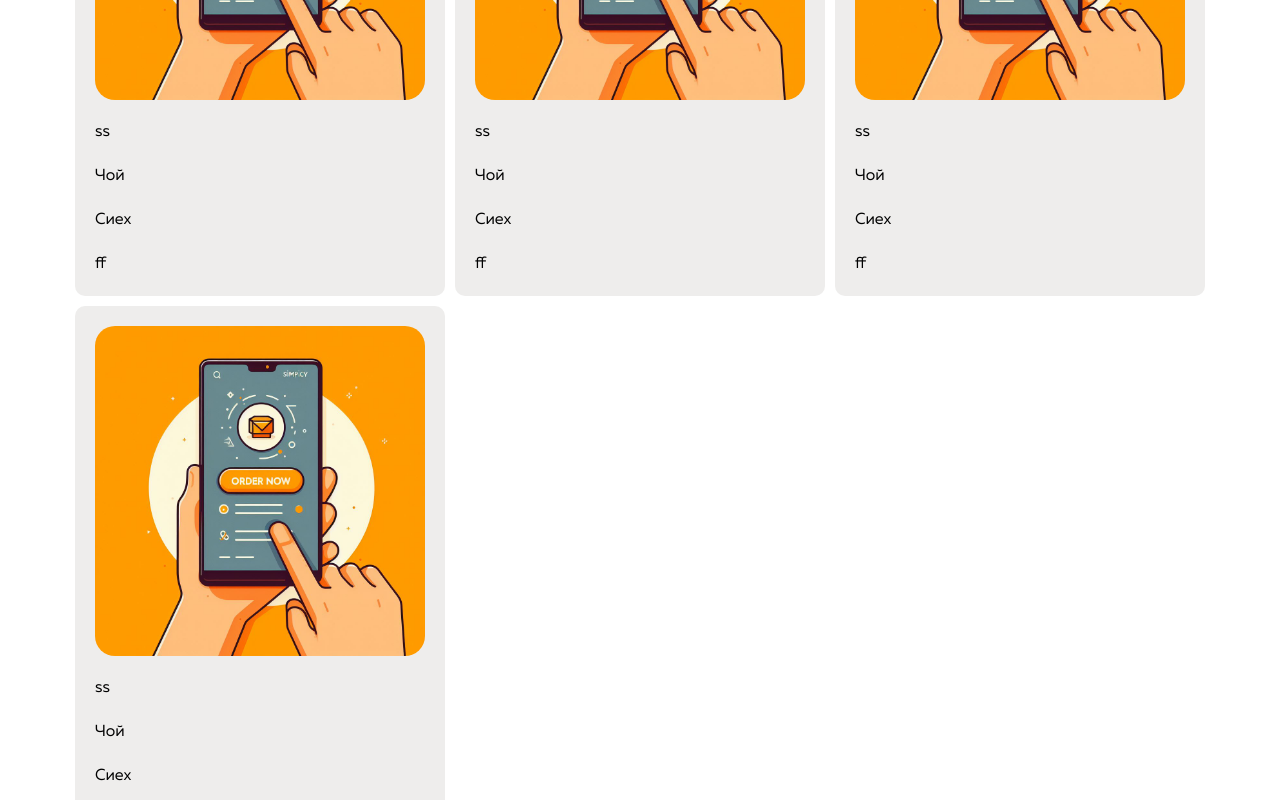
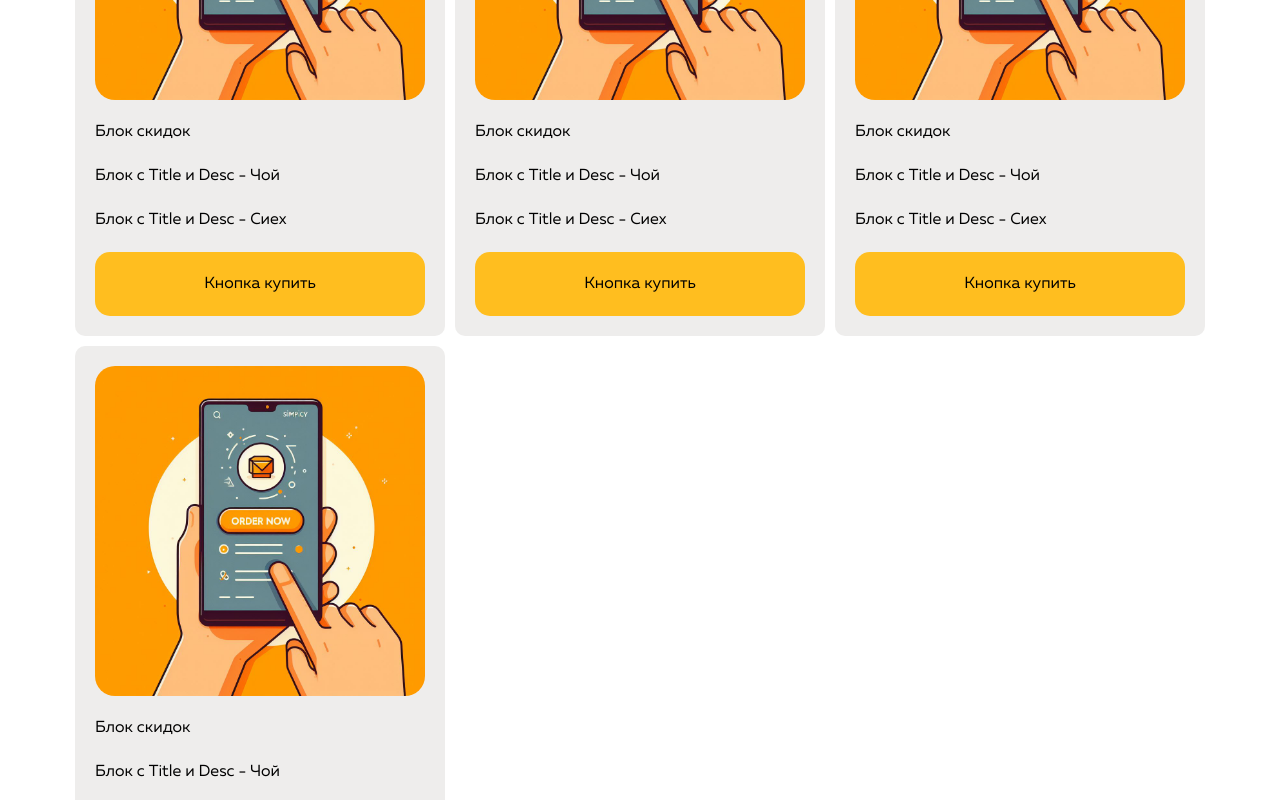
Before and after one commit to Komil-Muminov/Simplify-Github, a React (Vite) app: page / in a window 1280 px wide. Shown: the part 860-1660 px from the top of the page. Built offline with nearby package versions, Linux system fonts and the light colour scheme.

Commit message:
added btnBuy to cards

```diff
--- a/src/Components/Products/Card/Card.jsx
+++ b/src/Components/Products/Card/Card.jsx
@@ -5,10 +5,10 @@ export const Card = ({ title, desc, img }) => {
 			<div className="cards">
 				<div className="card__content flex flex-wrap flex-col ">
 					<img src={img} alt="sda" className="card__img" />
-					<span className="discounts_presents">ss</span>
-					<p>{title}</p>
-					<p>{desc}</p>
-					<a>ff</a>
+					<span className="discounts_presents">Блок скидок</span>
+					<p className="card__info-title"> Блок с Title и Desc - {title}</p>
+					<p className="card__info-desc"> Блок с Title и Desc - {desc}</p>
+					<a className="btn buy_btn">Кнопка купить</a>
 				</div>
 			</div>
 		</>
--- a/src/Components/Products/Card/cardContent.css
+++ b/src/Components/Products/Card/cardContent.css
@@ -3,3 +3,11 @@
 	width: 100%;
 	height: auto;
 }
+
+.buy_btn {
+	padding: 20px 25px 20px 25px;
+	text-align: center;
+	color: var(--text-black);
+	background: var(--text-orange);
+	border-radius: 15px;
+}
```
